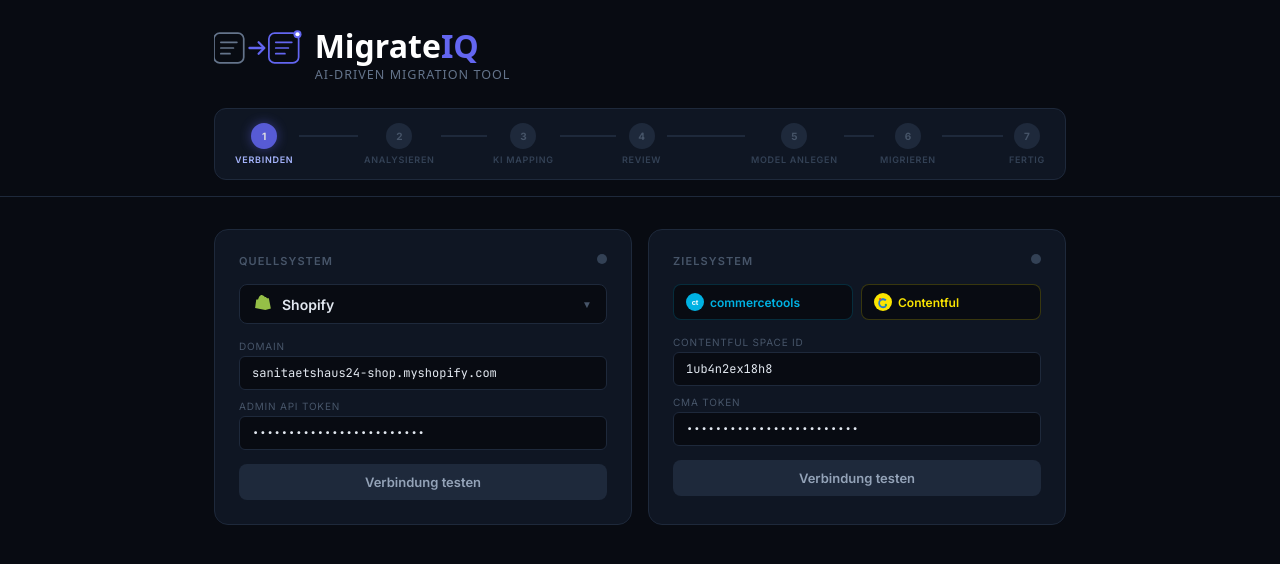
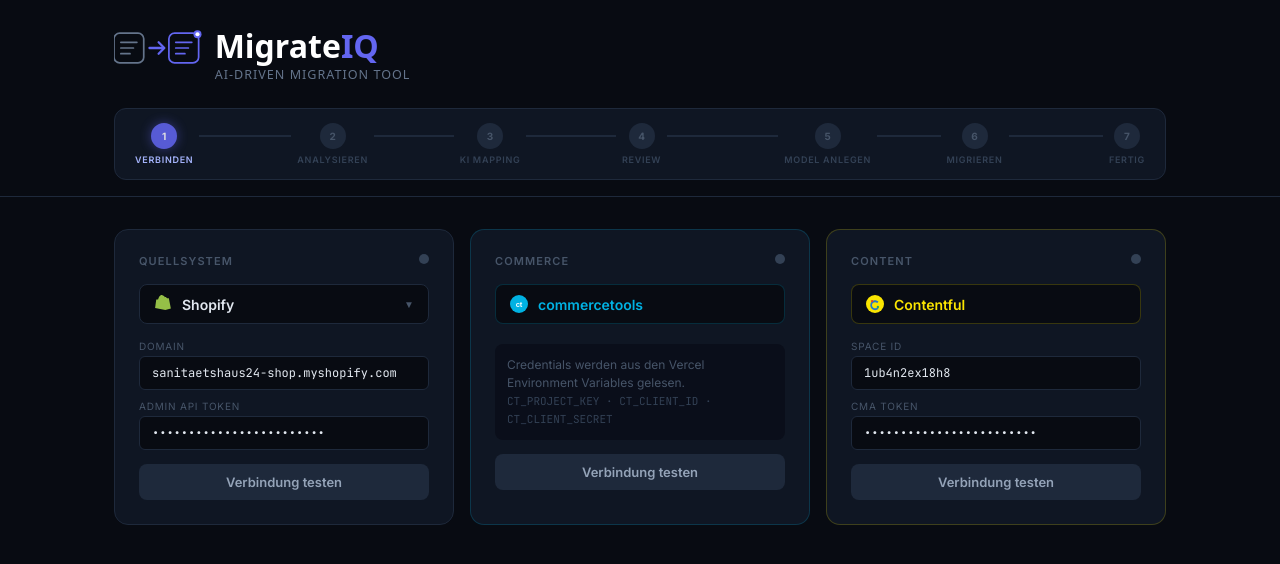
Before and after one commit to stkono123/cms-migration-tool, a Next.js app: page / in a window 1280 px wide. Shown: the top 564 px of the page. Built offline with nearby package versions, Linux system fonts and the light colour scheme.

Commit message:
Update page.js

```diff
--- a/app/page.js
+++ b/app/page.js
@@ -48,12 +48,18 @@
   const [shopifyToken, setShopifyToken] = useState('••••••••••••••••••••••••')
   const [shopifyTokenEditing, setShopifyTokenEditing] = useState(false)
   const [shopifyTokenReal, setShopifyTokenReal] = useState('')
+
+  // Separate CT connection state
+  const [ctStatus, setCtStatus] = useState('idle')
+
+  // Contentful connection state
   const [contentfulSpace, setContentfulSpace] = useState('1ub4n2ex18h8')
   const [contentfulToken, setContentfulToken] = useState('••••••••••••••••••••••••')
   const [contentfulTokenEditing, setContentfulTokenEditing] = useState(false)
   const [contentfulTokenReal, setContentfulTokenReal] = useState('')
+  const [contentfulStatus, setContentfulStatus] = useState('idle')
+
   const [shopifyStatus, setShopifyStatus] = useState('idle')
-  const [contentfulStatus, setContentfulStatus] = useState('idle')
   const [inventory, setInventory] = useState(null)
   const [analyzing, setAnalyzing] = useState(false)
   const [analyzeStep, setAnalyzeStep] = useState(0)
@@ -71,13 +77,14 @@
   const [productLimit, setProductLimit] = useState(10)
   const [migratingContentful, setMigratingContentful] = useState(false)
   const [migrateResultsContentful, setMigrateResultsContentful] = useState(null)
-  const [resetting, setResetting] = useState(false)
+  const [resettingContentful, setResettingContentful] = useState(false)
+  const [resettingCT, setResettingCT] = useState(false)
   const [modelMode, setModelMode] = useState('create')
   const [mounted, setMounted] = useState(false)
 
   useEffect(() => { setMounted(true) }, [])
 
-  const bothConnected = shopifyStatus === 'connected' && contentfulStatus === 'connected'
+  const allConnected = shopifyStatus === 'connected' && ctStatus === 'connected' && contentfulStatus === 'connected'
   const bothDeployed = deployResultsCT && deployResultsContentful
   const bothMigrated = migrateResultsCT && migrateResultsContentful
 
@@ -92,7 +99,7 @@
     if (mappingLoading) return 'mapping'
     if (inventory) return 'mapping'
     if (analyzing) return 'analyse'
-    if (bothConnected) return 'analyse'
+    if (allConnected) return 'analyse'
     return 'connect'
   }
 
@@ -137,6 +144,19 @@
       if (data.shop) setShopifyStatus('connected')
       else setShopifyStatus('error')
     } catch { setShopifyStatus('error') }
+  }
+
+  async function testCT() {
+    setCtStatus('loading')
+    try {
+      const res = await fetch('/api/test-commercetools', {
+        method: 'POST',
+        headers: { 'Content-Type': 'application/json' }
+      })
+      const data = await res.json()
+      if (data.ok) setCtStatus('connected')
+      else setCtStatus('error')
+    } catch { setCtStatus('error') }
   }
 
   async function testContentful() {
@@ -277,15 +297,24 @@
 
   async function resetContentful() {
     if (!confirm('Alle Contentful Entries und Content Types löschen?')) return
-    setResetting(true)
+    setResettingContentful(true)
     try {
       await fetch('/api/reset-contentful', { method: 'POST', headers: { 'Content-Type': 'application/json' } })
       setDeployResultsContentful(null)
+      setMigrateResultsContentful(null)
+    } catch (e) { console.error(e) }
+    setResettingContentful(false)
+  }
+
+  async function resetCT() {
+    if (!confirm('Alle commercetools Produkte und Product Types löschen?')) return
+    setResettingCT(true)
+    try {
+      await fetch('/api/reset-commercetools', { method: 'POST', headers: { 'Content-Type': 'application/json' } })
       setDeployResultsCT(null)
       setMigrateResultsCT(null)
-      setMigrateResultsContentful(null)
     } catch (e) { console.error(e) }
-    setResetting(false)
+    setResettingCT(false)
   }
 
   function reset() {
@@ -299,6 +328,7 @@
     setMigrateResultsCT(null)
     setMigrateResultsContentful(null)
     setShopifyStatus('idle')
+    setCtStatus('idle')
     setContentfulStatus('idle')
     setAnalyzeStep(0)
   }
@@ -318,6 +348,16 @@
     fontFamily: 'Inter, sans-serif', fontSize: 13, fontWeight: 600,
     outline: 'none', width: '100%'
   }
+
+  const StatusDot = ({ status }) => (
+    <div style={{ width: 10, height: 10, borderRadius: '50%', background: status === 'connected' ? '#22c55e' : status === 'error' ? '#ef4444' : status === 'loading' ? '#f59e0b' : '#334155', boxShadow: status === 'connected' ? '0 0 8px #22c55e' : 'none', ...(status === 'loading' ? { animation: 'pulse 1s infinite' } : {}) }} />
+  )
+
+  const ConnectButton = ({ status, onClick, label }) => (
+    <button onClick={onClick} style={{ width: '100%', padding: '10px 16px', borderRadius: 8, border: 'none', cursor: 'pointer', fontSize: 13, fontWeight: 600, fontFamily: 'Inter, sans-serif', background: status === 'connected' ? 'rgba(34,197,94,0.15)' : status === 'error' ? 'rgba(239,68,68,0.15)' : '#1e293b', color: status === 'connected' ? '#22c55e' : status === 'error' ? '#ef4444' : '#94a3b8', transition: 'all 0.2s' }}>
+      {status === 'loading' ? 'Verbinde...' : status === 'connected' ? `✓ ${label} verbunden` : status === 'error' ? '✗ Fehler – Erneut versuchen' : 'Verbindung testen'}
+    </button>
+  )
 
   const ReviewSection = ({ title, color, items, onUpdate, logo: Logo }) => (
     <div style={{ marginBottom: 20 }}>
@@ -368,7 +408,7 @@
 
       {/* Sticky Header */}
       <div style={{ position: 'sticky', top: 0, zIndex: 100, background: '#080b12', borderBottom: '1px solid #1e293b', paddingBottom: 16 }}>
-        <div style={{ maxWidth: 900, margin: '0 auto', padding: '24px 24px 0' }}>
+        <div style={{ maxWidth: 1100, margin: '0 auto', padding: '24px 24px 0' }}>
           <div style={{ display: 'flex', alignItems: 'center', gap: 16, marginBottom: 20 }}>
             <img src="/logo.svg" alt="MigrateIQ" style={{ height: 64 }} />
           </div>
@@ -395,15 +435,16 @@
         </div>
       </div>
 
-      <div style={{ maxWidth: 900, margin: '0 auto', padding: '32px 24px 48px' }}>
+      <div style={{ maxWidth: 1100, margin: '0 auto', padding: '32px 24px 48px' }}>
 
-        {/* Connection Cards */}
-        <div style={{ display: 'grid', gridTemplateColumns: '1fr 1fr', gap: 16, marginBottom: 20 }}>
-          {/* Shopify Card */}
-          <div className="fade-up" style={{ background: '#0f1623', border: `1px solid ${shopifyStatus === 'connected' ? '#166534' : shopifyStatus === 'error' ? '#7f1d1d' : '#1e293b'}`, borderRadius: 14, padding: 24, animationDelay: '0.2s', transition: 'border-color 0.3s' }}>
+        {/* ── CONNECTION CARDS: 3 columns ── */}
+        <div style={{ display: 'grid', gridTemplateColumns: '1fr 1fr 1fr', gap: 16, marginBottom: 20 }}>
+
+          {/* Shopify */}
+          <div className="fade-up" style={{ background: '#0f1623', border: `1px solid ${shopifyStatus === 'connected' ? '#166534' : shopifyStatus === 'error' ? '#7f1d1d' : '#1e293b'}`, borderRadius: 14, padding: 24, animationDelay: '0.1s', transition: 'border-color 0.3s' }}>
             <div style={{ display: 'flex', justifyContent: 'space-between', alignItems: 'flex-start', marginBottom: 16 }}>
               <div style={{ fontSize: 11, fontWeight: 600, color: '#475569', textTransform: 'uppercase', letterSpacing: '0.1em' }}>Quellsystem</div>
-              <div style={{ width: 10, height: 10, borderRadius: '50%', background: shopifyStatus === 'connected' ? '#22c55e' : shopifyStatus === 'error' ? '#ef4444' : shopifyStatus === 'loading' ? '#f59e0b' : '#334155', boxShadow: shopifyStatus === 'connected' ? '0 0 8px #22c55e' : 'none', ...(shopifyStatus === 'loading' ? { animation: 'pulse 1s infinite' } : {}) }} />
+              <StatusDot status={shopifyStatus} />
             </div>
             <div style={{ position: 'relative', marginBottom: 16 }}>
               <button onClick={() => setSourceDropdownOpen(!sourceDropdownOpen)} style={{ width: '100%', background: '#080b12', border: '1px solid #1e293b', borderRadius: 8, padding: '10px 14px', color: '#e2e8f0', cursor: 'pointer', display: 'flex', alignItems: 'center', justifyContent: 'space-between', fontFamily: 'Inter, sans-serif', fontSize: 14, fontWeight: 600 }}>
@@ -435,44 +476,51 @@
               <div style={{ fontSize: 10, color: '#475569', marginBottom: 4, textTransform: 'uppercase', letterSpacing: '0.08em' }}>Admin API Token</div>
               <input style={inputStyle} value={shopifyTokenEditing ? shopifyTokenReal : shopifyToken} onChange={e => setShopifyTokenReal(e.target.value)} onFocus={() => { setShopifyTokenEditing(true); setShopifyTokenReal('') }} onBlur={() => { if (!shopifyTokenReal) setShopifyTokenEditing(false) }} placeholder="Token eingeben..." type={shopifyTokenEditing ? 'text' : 'password'} />
             </div>
-            <button onClick={testShopify} style={{ width: '100%', padding: '10px 16px', borderRadius: 8, border: 'none', cursor: 'pointer', fontSize: 13, fontWeight: 600, fontFamily: 'Inter, sans-serif', background: shopifyStatus === 'connected' ? 'rgba(34,197,94,0.15)' : shopifyStatus === 'error' ? 'rgba(239,68,68,0.15)' : '#1e293b', color: shopifyStatus === 'connected' ? '#22c55e' : shopifyStatus === 'error' ? '#ef4444' : '#94a3b8', transition: 'all 0.2s' }}>
-              {shopifyStatus === 'loading' ? 'Verbinde...' : shopifyStatus === 'connected' ? '✓ Verbunden' : shopifyStatus === 'error' ? '✗ Fehler – Erneut versuchen' : 'Verbindung testen'}
-            </button>
+            <ConnectButton status={shopifyStatus} onClick={testShopify} label="Shopify" />
           </div>
 
-          {/* Zielsystem Card */}
-          <div className="fade-up" style={{ background: '#0f1623', border: `1px solid ${contentfulStatus === 'connected' ? '#166534' : contentfulStatus === 'error' ? '#7f1d1d' : '#1e293b'}`, borderRadius: 14, padding: 24, animationDelay: '0.3s', transition: 'border-color 0.3s' }}>
+          {/* commercetools */}
+          <div className="fade-up" style={{ background: '#0f1623', border: `1px solid ${ctStatus === 'connected' ? '#166534' : ctStatus === 'error' ? '#7f1d1d' : '#00B2E333'}`, borderRadius: 14, padding: 24, animationDelay: '0.2s', transition: 'border-color 0.3s' }}>
             <div style={{ display: 'flex', justifyContent: 'space-between', alignItems: 'flex-start', marginBottom: 16 }}>
-              <div style={{ fontSize: 11, fontWeight: 600, color: '#475569', textTransform: 'uppercase', letterSpacing: '0.1em' }}>Zielsystem</div>
-              <div style={{ width: 10, height: 10, borderRadius: '50%', background: contentfulStatus === 'connected' ? '#22c55e' : contentfulStatus === 'error' ? '#ef4444' : contentfulStatus === 'loading' ? '#f59e0b' : '#334155', boxShadow: contentfulStatus === 'connected' ? '0 0 8px #22c55e' : 'none', ...(contentfulStatus === 'loading' ? { animation: 'pulse 1s infinite' } : {}) }} />
+              <div style={{ fontSize: 11, fontWeight: 600, color: '#475569', textTransform: 'uppercase', letterSpacing: '0.1em' }}>Commerce</div>
+              <StatusDot status={ctStatus} />
             </div>
-            <div style={{ display: 'flex', gap: 8, marginBottom: 16 }}>
-              <div style={{ display: 'flex', alignItems: 'center', gap: 6, flex: 1, padding: '8px 12px', background: '#080b12', borderRadius: 8, border: '1px solid #00B2E333' }}>
-                <CTLogo />
-                <span style={{ fontSize: 12, fontWeight: 600, color: '#00B2E3' }}>commercetools</span>
-              </div>
-              <div style={{ display: 'flex', alignItems: 'center', gap: 6, flex: 1, padding: '8px 12px', background: '#080b12', borderRadius: 8, border: '1px solid #FAE50133' }}>
-                <ContentfulLogo />
-                <span style={{ fontSize: 12, fontWeight: 600, color: '#FAE501' }}>Contentful</span>
-              </div>
+            <div style={{ display: 'flex', alignItems: 'center', gap: 10, marginBottom: 20, padding: '10px 14px', background: '#080b12', borderRadius: 8, border: '1px solid #00B2E333' }}>
+              <CTLogo />
+              <span style={{ fontSize: 14, fontWeight: 600, color: '#00B2E3' }}>commercetools</span>
+            </div>
+            <div style={{ background: '#0a0e1a', borderRadius: 8, padding: 12, marginBottom: 14, fontSize: 12, color: '#475569', lineHeight: 1.5 }}>
+              Credentials werden aus den Vercel Environment Variables gelesen.<br />
+              <span style={{ fontFamily: 'JetBrains Mono, monospace', fontSize: 11, color: '#334155' }}>CT_PROJECT_KEY · CT_CLIENT_ID · CT_CLIENT_SECRET</span>
+            </div>
+            <ConnectButton status={ctStatus} onClick={testCT} label="commercetools" />
+          </div>
+
+          {/* Contentful */}
+          <div className="fade-up" style={{ background: '#0f1623', border: `1px solid ${contentfulStatus === 'connected' ? '#166534' : contentfulStatus === 'error' ? '#7f1d1d' : '#FAE50133'}`, borderRadius: 14, padding: 24, animationDelay: '0.3s', transition: 'border-color 0.3s' }}>
+            <div style={{ display: 'flex', justifyContent: 'space-between', alignItems: 'flex-start', marginBottom: 16 }}>
+              <div style={{ fontSize: 11, fontWeight: 600, color: '#475569', textTransform: 'uppercase', letterSpacing: '0.1em' }}>Content</div>
+              <StatusDot status={contentfulStatus} />
+            </div>
+            <div style={{ display: 'flex', alignItems: 'center', gap: 10, marginBottom: 16, padding: '10px 14px', background: '#080b12', borderRadius: 8, border: '1px solid #FAE50133' }}>
+              <ContentfulLogo />
+              <span style={{ fontSize: 14, fontWeight: 600, color: '#FAE501' }}>Contentful</span>
             </div>
             <div style={{ marginBottom: 10 }}>
-              <div style={{ fontSize: 10, color: '#475569', marginBottom: 4, textTransform: 'uppercase', letterSpacing: '0.08em' }}>Contentful Space ID</div>
+              <div style={{ fontSize: 10, color: '#475569', marginBottom: 4, textTransform: 'uppercase', letterSpacing: '0.08em' }}>Space ID</div>
               <input style={inputStyle} value={contentfulSpace} onChange={e => setContentfulSpace(e.target.value)} placeholder="Space ID" />
             </div>
             <div style={{ marginBottom: 14 }}>
               <div style={{ fontSize: 10, color: '#475569', marginBottom: 4, textTransform: 'uppercase', letterSpacing: '0.08em' }}>CMA Token</div>
               <input style={inputStyle} value={contentfulTokenEditing ? contentfulTokenReal : contentfulToken} onChange={e => setContentfulTokenReal(e.target.value)} onFocus={() => { setContentfulTokenEditing(true); setContentfulTokenReal('') }} onBlur={() => { if (!contentfulTokenReal) setContentfulTokenEditing(false) }} placeholder="CFPAT-xxx" type={contentfulTokenEditing ? 'text' : 'password'} />
             </div>
-            <button onClick={testContentful} style={{ width: '100%', padding: '10px 16px', borderRadius: 8, border: 'none', cursor: 'pointer', fontSize: 13, fontWeight: 600, fontFamily: 'Inter, sans-serif', background: contentfulStatus === 'connected' ? 'rgba(34,197,94,0.15)' : contentfulStatus === 'error' ? 'rgba(239,68,68,0.15)' : '#1e293b', color: contentfulStatus === 'connected' ? '#22c55e' : contentfulStatus === 'error' ? '#ef4444' : '#94a3b8', transition: 'all 0.2s' }}>
-              {contentfulStatus === 'loading' ? 'Verbinde...' : contentfulStatus === 'connected' ? '✓ Verbunden' : contentfulStatus === 'error' ? '✗ Fehler – Erneut versuchen' : 'Verbindung testen'}
-            </button>
+            <ConnectButton status={contentfulStatus} onClick={testContentful} label="Contentful" />
           </div>
         </div>
 
         {/* Model Mode Toggle */}
-        {bothConnected && (
-          <div className="fade-up" style={{ background: '#0f1623', border: '1px solid #1e293b', borderRadius: 14, padding: 20, marginBottom: 20, animationDelay: '0.1s' }}>
+        {allConnected && (
+          <div className="fade-up" style={{ background: '#0f1623', border: '1px solid #1e293b', borderRadius: 14, padding: 20, marginBottom: 20 }}>
             <div style={{ fontSize: 11, fontWeight: 600, color: '#475569', textTransform: 'uppercase', letterSpacing: '0.1em', marginBottom: 12 }}>Content Model</div>
             <div style={{ display: 'flex', gap: 8 }}>
               <button className="mode-btn" onClick={() => setModelMode('create')} style={{ flex: 1, background: modelMode === 'create' ? 'linear-gradient(135deg, #6366f1 0%, #8b5cf6 100%)' : '#1e293b', color: modelMode === 'create' ? '#fff' : '#64748b', boxShadow: modelMode === 'create' ? '0 0 16px rgba(99,102,241,0.35)' : 'none' }}>
@@ -491,8 +539,8 @@
         )}
 
         {/* Analyse Button */}
-        {bothConnected && !inventory && !analyzing && (
-          <div className="fade-up" style={{ animationDelay: '0.15s' }}>
+        {allConnected && !inventory && !analyzing && (
+          <div className="fade-up">
             <button onClick={analyze} style={{ width: '100%', padding: '18px 24px', borderRadius: 12, border: 'none', cursor: 'pointer', fontSize: 16, fontWeight: 700, fontFamily: 'Inter, sans-serif', background: 'linear-gradient(135deg, #6366f1 0%, #8b5cf6 100%)', color: '#fff', marginBottom: 12, animation: 'glow 2s ease infinite' }}>
               Inventar analysieren
             </button>
@@ -658,7 +706,7 @@
                 <div style={{ background: '#080b12', border: '1px solid #1e293b', borderRadius: 12, padding: 20, marginBottom: 16 }}>
                   <div style={{ fontSize: 12, color: '#475569', fontFamily: 'JetBrains Mono, monospace', marginBottom: 16 }}>// Migration starten</div>
 
-                  {/* CT Produkte */}
+                  {/* commercetools Produkte */}
                   <div style={{ marginBottom: 12, padding: 16, background: '#0a0e1a', borderRadius: 10, border: '1px solid #00B2E333' }}>
                     <div style={{ display: 'flex', alignItems: 'center', gap: 8, marginBottom: 12 }}>
                       <CTLogo />
@@ -666,18 +714,11 @@
                     </div>
                     <div style={{ display: 'flex', gap: 12, alignItems: 'center', marginBottom: 12 }}>
                       <span style={{ fontSize: 12, color: '#475569' }}>Anzahl Produkte:</span>
-                      <input
-                        type="number"
-                        min={1}
-                        max={inventory?.productCount || 1695}
-                        value={productLimit}
-                        onChange={e => setProductLimit(parseInt(e.target.value) || 10)}
-                        style={{ ...inputStyle, width: 80 }}
-                      />
+                      <input type="number" min={1} max={inventory?.productCount || 1695} value={productLimit} onChange={e => setProductLimit(parseInt(e.target.value) || 10)} style={{ ...inputStyle, width: 80 }} />
                       <span style={{ fontSize: 11, color: '#475569' }}>von {inventory?.productCount || 0} gesamt</span>
                     </div>
                     <button onClick={migrateProductsToCT} disabled={migratingCT} style={{ width: '100%', padding: '12px 20px', borderRadius: 10, border: 'none', cursor: migratingCT ? 'not-allowed' : 'pointer', fontSize: 14, fontWeight: 700, fontFamily: 'Inter, sans-serif', background: migratingCT ? '#1e293b' : migrateResultsCT ? 'rgba(34,197,94,0.15)' : 'linear-gradient(135deg, #0072b1 0%, #00B2E3 100%)', color: migratingCT ? '#475569' : migrateResultsCT ? '#22c55e' : '#fff' }}>
-                      {migratingCT ? 'Migriere Produkte...' : migrateResultsCT ? `✓ ${migrateResultsCT.filter(r => r.status === 'success').length} Produkte migriert` : `${productLimit} Produkte migrieren →`}
+                      {migratingCT ? 'Migriere Produkte...' : migrateResultsCT ? `✓ ${migrateResultsCT.filter(r => r.status === 'success').length} Produkte migriert` : `${productLimit} Produkte nach commercetools migrieren →`}
                     </button>
                     {migrateResultsCT && (
                       <div style={{ marginTop: 12, maxHeight: 160, overflowY: 'auto' }}>
@@ -701,7 +742,7 @@
                       {inventory?.pages.length || 0} Pages werden migriert
                     </div>
                     <button onClick={migrateContentToContentful} disabled={migratingContentful} style={{ width: '100%', padding: '12px 20px', borderRadius: 10, border: 'none', cursor: migratingContentful ? 'not-allowed' : 'pointer', fontSize: 14, fontWeight: 700, fontFamily: 'Inter, sans-serif', background: migratingContentful ? '#1e293b' : migrateResultsContentful ? 'rgba(34,197,94,0.15)' : 'linear-gradient(135deg, #92790a 0%, #FAE501 100%)', color: migratingContentful ? '#475569' : migrateResultsContentful ? '#22c55e' : '#000' }}>
-                      {migratingContentful ? 'Migriere Pages...' : migrateResultsContentful ? `✓ ${migrateResultsContentful.filter(r => r.status === 'success').length}/${migrateResultsContentful.length} Pages migriert` : 'Pages migrieren →'}
+                      {migratingContentful ? 'Migriere Pages...' : migrateResultsContentful ? `✓ ${migrateResultsContentful.filter(r => r.status === 'success').length}/${migrateResultsContentful.length} Pages migriert` : 'Pages nach Contentful migrieren →'}
                     </button>
                     {migrateResultsContentful && (
                       <div style={{ marginTop: 12, maxHeight: 160, overflowY: 'auto' }}>
@@ -717,10 +758,15 @@
                 </div>
               )}
 
-              {/* Nur Contentful zurücksetzen */}
-              <button onClick={resetContentful} disabled={resetting} style={{ width: '100%', padding: '14px 24px', borderRadius: 12, border: '1px solid rgba(239,68,68,0.3)', background: 'rgba(239,68,68,0.08)', cursor: resetting ? 'not-allowed' : 'pointer', fontSize: 14, fontWeight: 600, fontFamily: 'Inter, sans-serif', color: resetting ? '#475569' : '#ef4444' }}>
-                {resetting ? 'Wird geleert...' : '↺ Contentful zurücksetzen'}
-              </button>
+              {/* Reset Buttons */}
+              <div style={{ display: 'grid', gridTemplateColumns: '1fr 1fr', gap: 12 }}>
+                <button onClick={resetCT} disabled={resettingCT} style={{ padding: '14px 24px', borderRadius: 12, border: '1px solid rgba(0,178,227,0.3)', background: 'rgba(0,178,227,0.08)', cursor: resettingCT ? 'not-allowed' : 'pointer', fontSize: 13, fontWeight: 600, fontFamily: 'Inter, sans-serif', color: resettingCT ? '#475569' : '#00B2E3' }}>
+                  {resettingCT ? 'Wird geleert...' : '↺ commercetools zurücksetzen'}
+                </button>
+                <button onClick={resetContentful} disabled={resettingContentful} style={{ padding: '14px 24px', borderRadius: 12, border: '1px solid rgba(239,68,68,0.3)', background: 'rgba(239,68,68,0.08)', cursor: resettingContentful ? 'not-allowed' : 'pointer', fontSize: 13, fontWeight: 600, fontFamily: 'Inter, sans-serif', color: resettingContentful ? '#475569' : '#ef4444' }}>
+                  {resettingContentful ? 'Wird geleert...' : '↺ Contentful zurücksetzen'}
+                </button>
+              </div>
             </div>
           </div>
         )}
```
